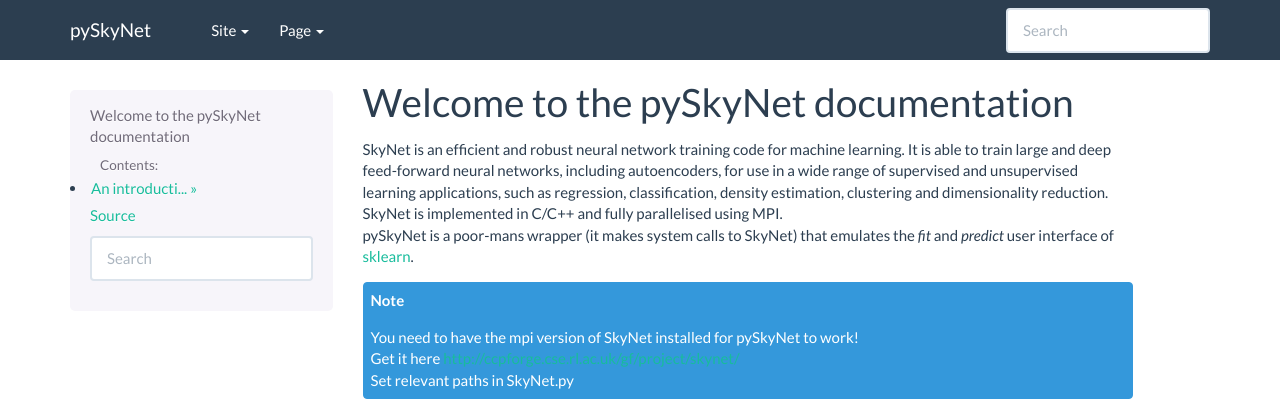
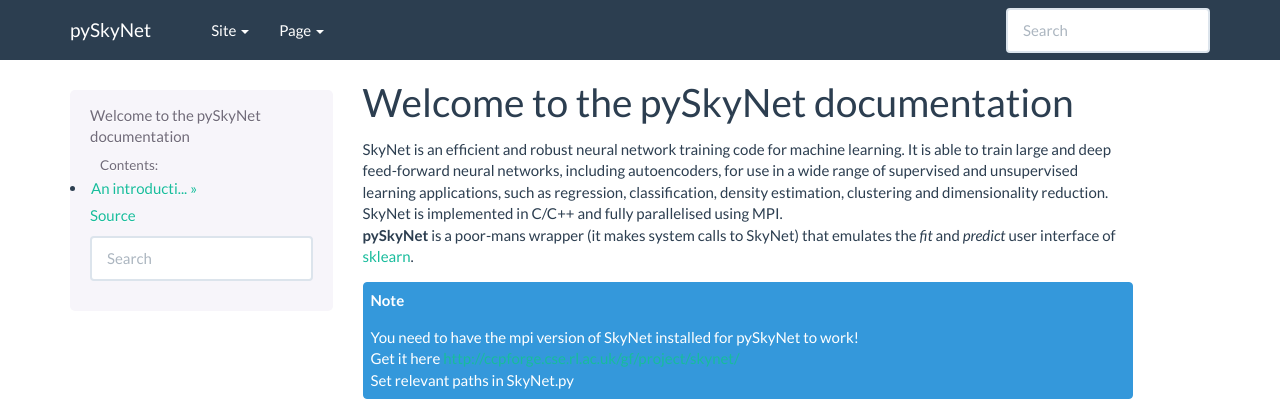
Before and after one commit to cbonnett/SkyNet_wrapper, a Sphinx documentation site: the page built from docs/index.rst, in a window 1280 px wide. Shown: the top 419 px of the page. Built offline with Sphinx 7.4.7, drawn with Linux system fonts in a browser that asks for light colours.

```diff
--- a/docs/index.rst
+++ b/docs/index.rst
@@ -7,7 +7,7 @@ Welcome to the pySkyNet documentation
 
 
 | SkyNet is an efficient and robust neural network training code for machine learning. It is able to train large and deep feed-forward neural networks, including autoencoders, for use in a wide range of supervised and unsupervised learning applications, such as regression, classification, density estimation, clustering and dimensionality reduction. SkyNet is implemented in C/C++ and fully parallelised using MPI.
-| pySkyNet is a poor-mans wrapper (it makes system calls to SkyNet) that emulates the `fit` and `predict` user interface of `sklearn <http://scikit-learn.org/stable/>`_.
+| **pySkyNet** is a poor-mans wrapper (it makes system calls to SkyNet) that emulates the `fit` and `predict` user interface of `sklearn <http://scikit-learn.org/stable/>`_.
 
 
 .. note::
```
